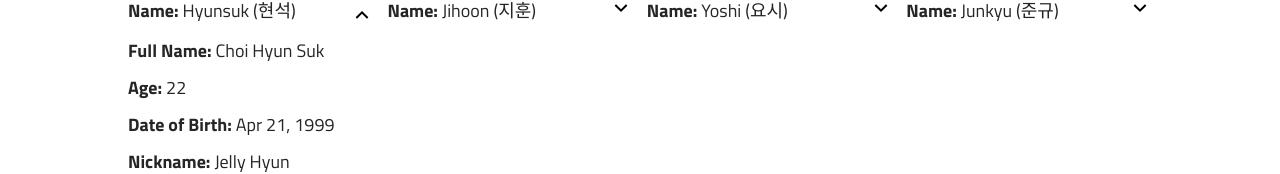
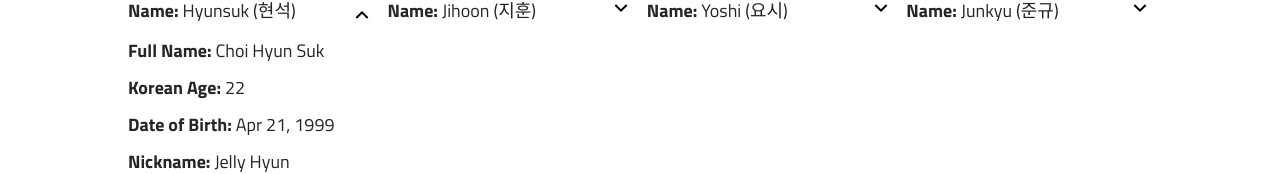
Before and after one commit to khairahscorner/treasure-project, a React (Create React App) app: page /members in a window 1280 px wide. Both pictures are taken after a click on the element 361 px from the left and 1542 px from the top of the page. Shown: the part 1531-1705 px from the top of the page. Built offline with nearby package versions, Linux system fonts and the light colour scheme.

Commit message:
Update members.js

```diff
--- a/src/pages/members.js
+++ b/src/pages/members.js
@@ -206,7 +206,7 @@ const Members = (props) => {
                       <span>Full Name: </span> {member.full_name}
                     </div>
                     <div className="text">
-                      <span>Age: </span> {(new Date()).getUTCFullYear() - parseInt(member.yob) + 1}
+                      <span>Korean Age: </span> {(new Date()).getUTCFullYear() - parseInt(member.yob) + 1}
                     </div>
                     <div className="text">
                       <span>Date of Birth: </span> {member.dob}, {member.yob}
@@ -249,7 +249,7 @@ const Members = (props) => {
                       <span>Full Name: </span> {member.full_name}
                     </div>
                     <div className="text">
-                      <span>Age: </span> {(new Date()).getUTCFullYear() - parseInt(member.yob) + 1}
+                      <span>Korean Age: </span> {(new Date()).getUTCFullYear() - parseInt(member.yob) + 1}
                     </div>
                     <div className="text">
                       <span>Date of Birth: </span> {member.dob}, {member.yob}
@@ -292,7 +292,7 @@ const Members = (props) => {
                       <span>Full Name: </span> {member.full_name}
                     </div>
                     <div className="text">
-                      <span>Age: </span> {(new Date()).getUTCFullYear() - parseInt(member.yob) + 1}
+                      <span>Korean Age: </span> {(new Date()).getUTCFullYear() - parseInt(member.yob) + 1}
                     </div>
                     <div className="text">
                       <span>Date of Birth: </span> {member.dob}, {member.yob}
```
